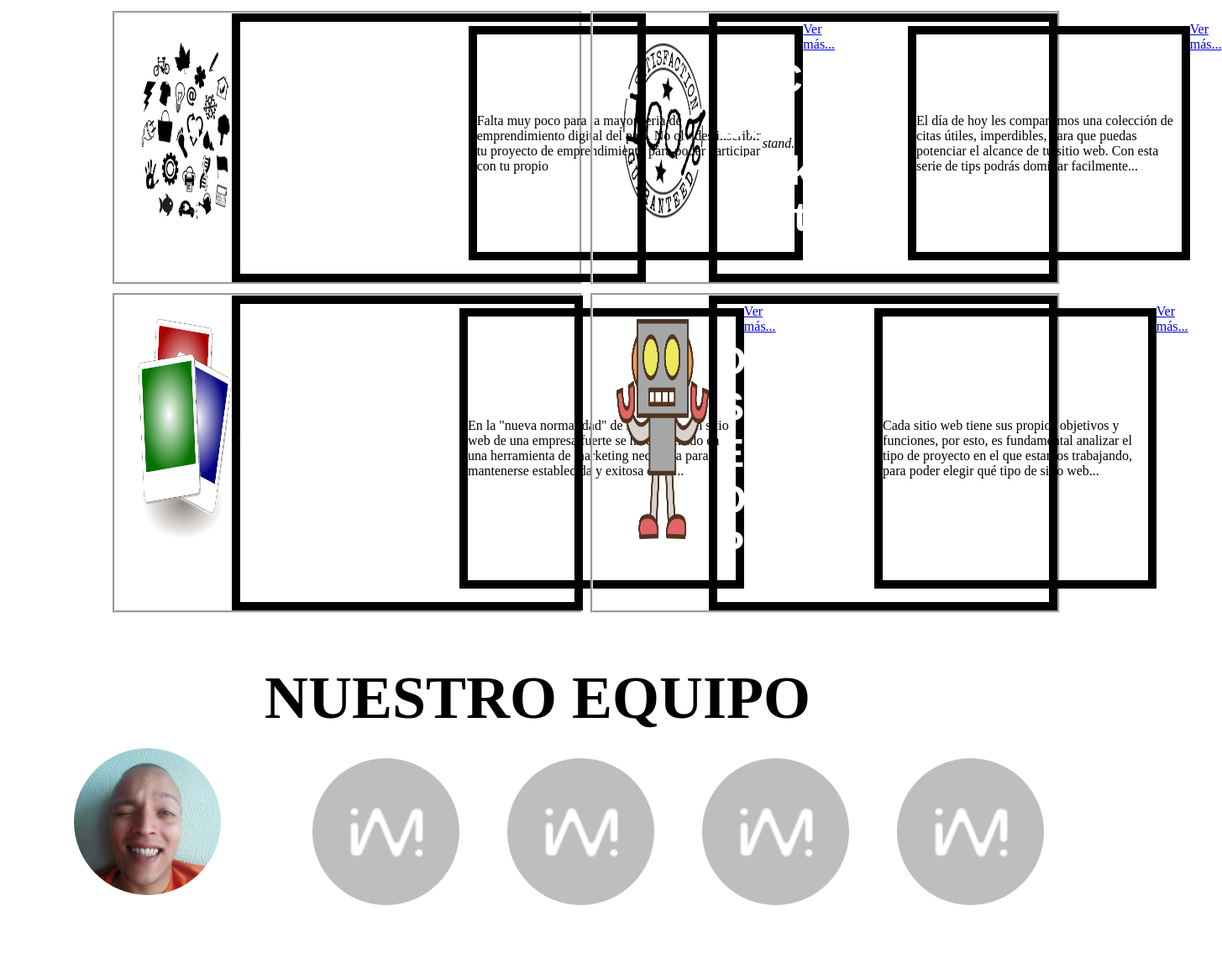
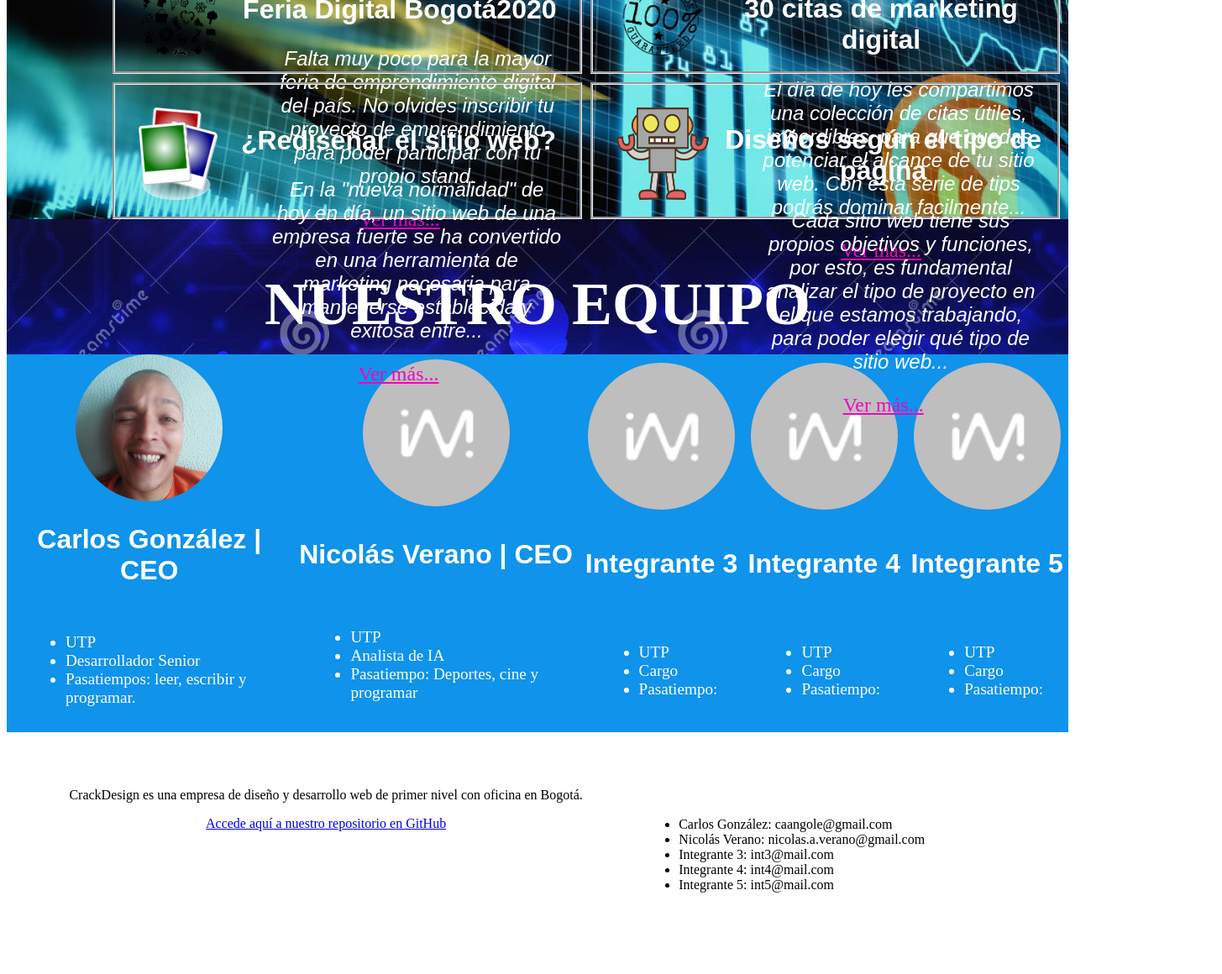
Before and after one commit to caangole/semana-1-169, a website: page src/index.html in a window 1280 px wide. Shown: the part 1640-2800 px from the top of the page at 84% size, 1455 px wide, since content can reach past the window. After the commit the page ends 2711 px from the top, so only its background shows below. Drawn offline with Linux system fonts and the light colour scheme.

Commit message:
fin propuesta arreglo visual
se termina la propuesta para la parte gráfica de la pagina, se esperan retro alimentaciones para mejorar

```diff
--- a/src/index.html
+++ b/src/index.html
@@ -74,7 +74,6 @@
                         <div>
                             <h2 class="titulo2">Feria Digital Bogotá2020</h2>
                             <p>Falta muy poco para la mayor feria de emprendimiento digital del país. No olvides inscribir tu proyecto de emprendimiento para poder participar con tu propio <em>stand.</em> </p>
-                            <br>
                             <a href="#">Ver más...</a>
                         </div>
                     </div>
@@ -125,11 +124,11 @@
                 </div>
                 <div class="equipo__bloque__integrante">
                     <img src="pictures/empty.png" alt="Integrante 2">
-                    <h2 class="titulo2">Integrante 2</h2>
+                    <h2 class="titulo2">Nicolás Verano | CEO</h2>
                     <ul class="equipo__bloque__integrante__info">
                         <li>UTP</li>
-                        <li>Cargo</li>
-                        <li>Pasatiempo:</li>
+                        <li>Analista de IA</li>
+                        <li>Pasatiempo: Deportes, cine y programar</li>
                     </ul>
                 </div>
                 <div class="equipo__bloque__integrante">
@@ -178,7 +177,7 @@
             <h3 class="titulo2">Contáctanos:</h3>
             <ul>
                 <li>Carlos González: caangole@gmail.com</li>
-                <li>Integrante 2: int2@mail.com</li>
+                <li>Nicolás Verano: nicolas.a.verano@gmail.com</li>
                 <li>Integrante 3: int3@mail.com</li>
                 <li>Integrante 4: int4@mail.com</li>
                 <li>Integrante 5: int5@mail.com</li>
--- a/src/style.css
+++ b/src/style.css
@@ -60,7 +60,7 @@
 
 
 .titulo1{
-    color: rgb(0, 0, 0);
+    color: #ffffff;
     /*margin:30px;  */
     /*text-transform: uppercase;*/
     font-size: 4.5rem;
@@ -71,10 +71,11 @@
 }
 .titulo2{
     color: #ffffff;
-    text-transform: capitalize;
     font-style: bold;
+    text-align: center;
     font-family: Raleway,sans-serif;
-    font-size: 3rem;
+    font-size: 2em;
+    width: 100%;
 }
 
 
@@ -153,7 +154,8 @@
     display: flex;
     flex-flow: column nowrap;
     /*margin-top: 30px;*/
-
+    background-image: url("pictures/topic-analytics.jpg");
+    background-size: cover;
 }
 .noticias__bloque{
     position: relative;
@@ -181,6 +183,7 @@
     width: 80%;
     margin-top: 10px;
     margin-right: 10px;
+
 }
 .noticias__sub__item img{
     position: relative;
@@ -188,33 +191,57 @@
     width: 20%;
     margin-left: 5%;
     margin-top: 5%;
+
 }
 .noticias__sub__item div{
     padding: 0%;
+    text-align: center;
     position: relative;
-    display: flex;
-    border: 10px;
-    border-style: solid;
+    display: table-cell;
+    height: 100px;
     /*padding-left: 10%;*/
     /**/
-    /*justify-content: center;*/
-    /*justify-items: center;*/
+    justify-content: center;
+    justify-items: center;
+
+}
+.noticias__sub__item div h2{
+    text-align: center;
+    padding-top: 5%;
+    width: 100%;
+    color: #ffffff;
+    font-style: bold;
+    text-align: center;
+    font-family: Raleway,sans-serif;
+    font-size: 2em;
 }
 .noticias__sub__item p{
-    width: 100%;
-    display: flex;
+    width: 80%;
+    padding-left: 10%;
     min-width: 80%;
     margin-top: 5px;
     justify-items: center;
     align-items: center;
-    border: 10px;
-    border-style: solid;
+    color: #ffffff;
+    font-style: italic;
+    text-align: center;
+    font-family: Raleway,sans-serif;
+    font-size: 1.5em;
 }
-
+.noticias__sub__item a{
+    width: 100%;
+    min-width: 80%;
+    justify-items: center;
+    align-items: center;
+    color: #f302bf;
+    font-size: 1.5em;
+}
 
 .equipo{
     display: flex;
     flex-flow: column nowrap;
+    background-image: url("pictures/contact_us.jpg");
+    background-size: cover;
 }
 .equipo__bloque{
     display: flex;
@@ -226,6 +253,7 @@
     flex-flow: column nowrap;
     justify-content: space-around;
     align-items: center;
+    background-color: #0f93eb;
 }
 .equipo__bloque__integrante img{
     border-radius: 50%;
@@ -235,6 +263,11 @@
     display: flex;
     flex-flow: column;
     margin: 30px;
+}
+.equipo__bloque__integrante__info li{
+    color: #ffffff;
+    font-size: 1.2em;
+
 }
 
 
@@ -274,6 +307,7 @@
     left: 0;
     max-height: 10000px;
     vertical-align: center;
+    z-index: 5;
 }
 
 .column {
```
Also changed, not shown: src/pictures/contact_us.jpg (added), src/pictures/topic-analytics.jpg (added).
